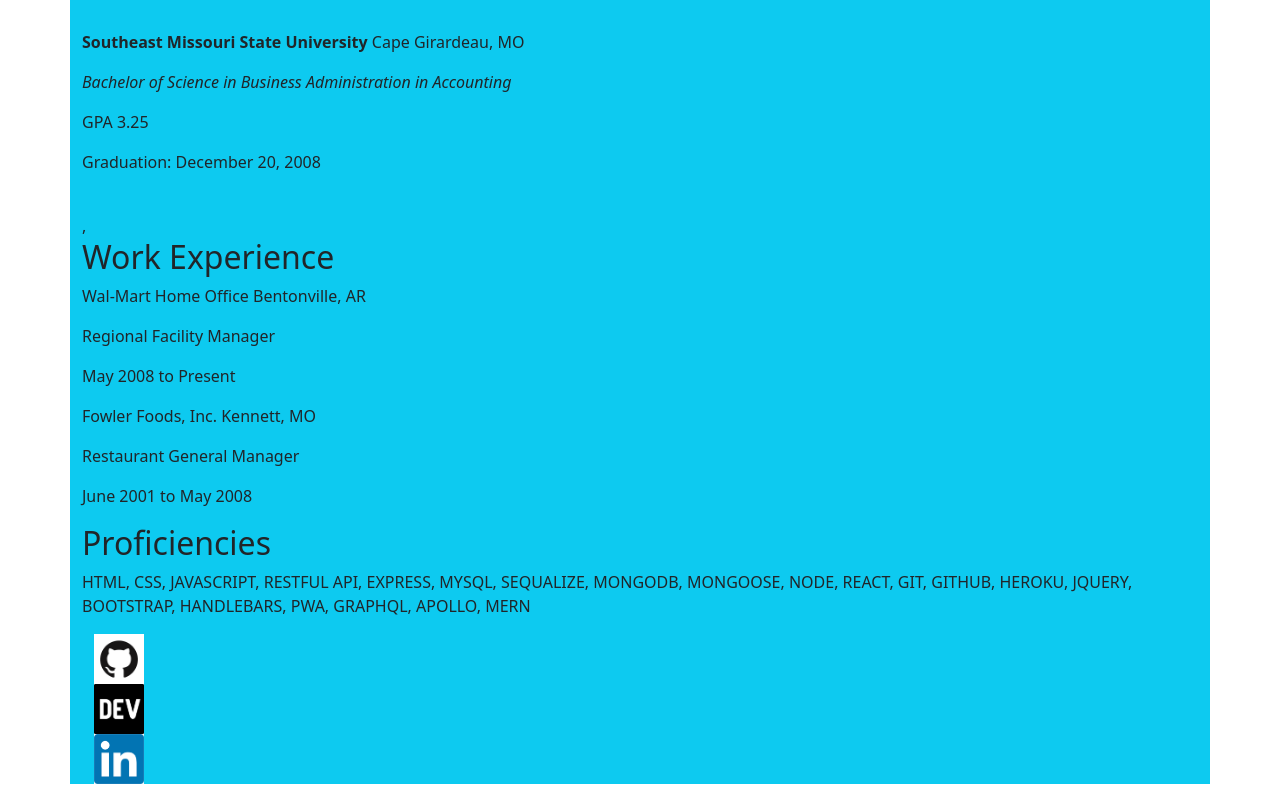
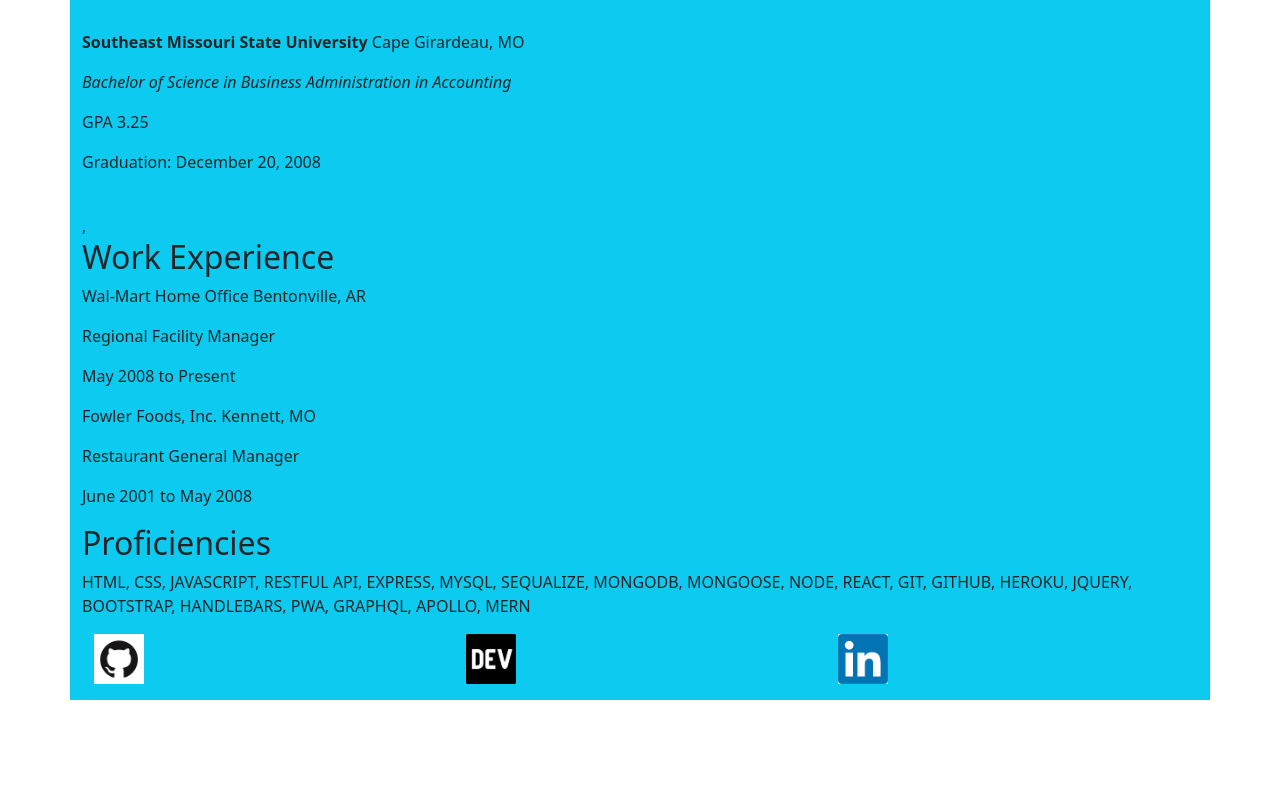
Before and after one commit to drawlin22/React-Portfolio-drawlin22, a React (Vite) app: page /resume in a window 1280 px wide. Shown: the part 835-1635 px from the top of the page. After the commit the page ends 1535 px from the top, so only its background shows below. Built offline with nearby package versions, Linux system fonts and the light colour scheme.

Commit message:
changed footer links to images

```diff
--- a/src/components/Footer.jsx
+++ b/src/components/Footer.jsx
@@ -4,11 +4,23 @@ export function Footer() {
  return (
      <div>
          <div className="container">
+             <div className="row">
+               <div className="col">
                   <ul className ="list-unstyled">
-                  <li className="footer"><a href="https://github.com/drawlin22"><img src ="src/assets/img/Github.png" height ="50px" width="50px"/></a></li>
-                  <li className="footer"><a href="https://dev.to/drawlin22"><img src="src/assets/img/Devto.png"height ="50px" width="50px"/></a></li>
-                  <li className="footer"><a href="https://www.linkedin.com/in/donnie-rawlings-7b33941a7"><img src="src/assets/img/linkedin.png"height ="50px" width="50px"/></a></li>
+                      <li className="footer"><a href="https://github.com/drawlin22" target="_blank" rel="noopener noreferrer"><img src ="src/assets/img/Github.png" height ="50px" width="50px"/></a></li>
                   </ul>
+               </div>
+               <div className="col">
+                  <ul className ="list-unstyled">
+                      <li className="footer"><a href="https://dev.to/drawlin22" target="_blank" rel="noopener noreferrer"><img src="src/assets/img/Devto.png"height ="50px" width="50px"/></a></li>
+                  </ul>
+               </div>
+               <div className="col">
+                  <ul className ="list-unstyled">
+                      <li className="footer"><a href="https://www.linkedin.com/in/donnie-rawlings-7b33941a7" target="_blank" rel="noopener noreferrer"><img src="src/assets/img/linkedin.png"height ="50px" width="50px"/></a></li>
+                  </ul>
+               </div>
+             </div>
          </div>
      </div>
  );
```
Lines whose indentation alone changed are shown as unchanged.
